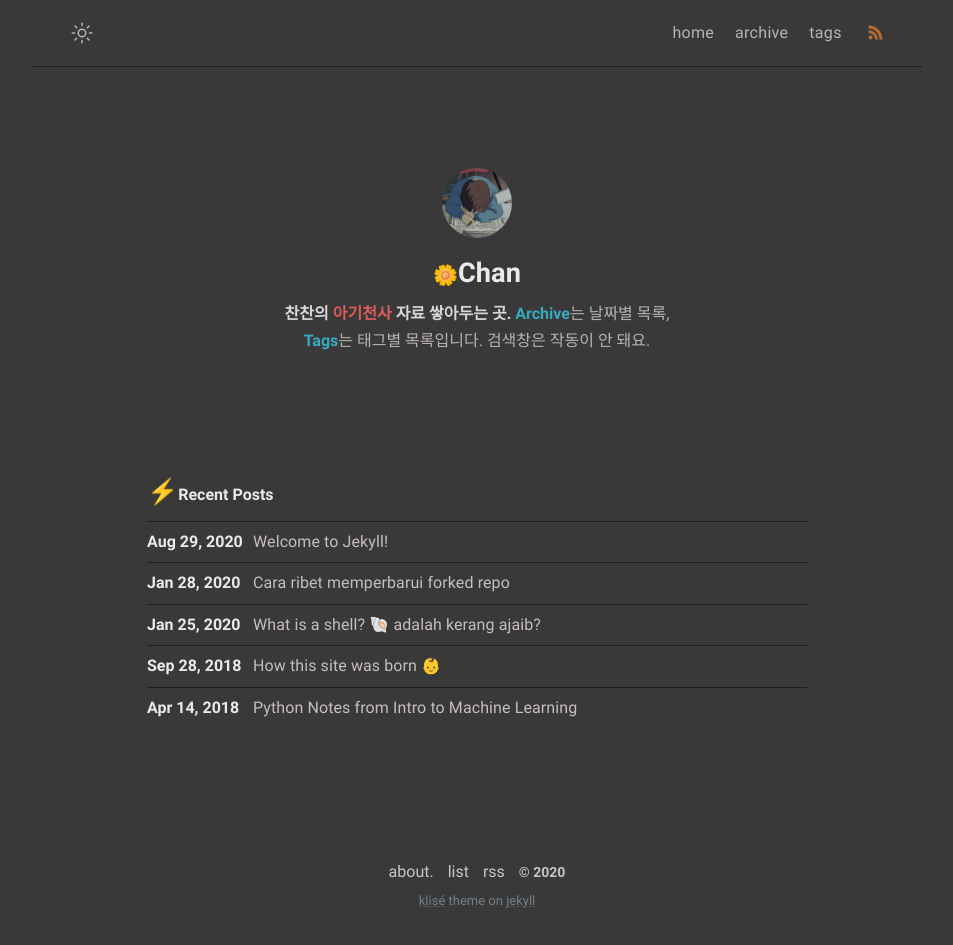
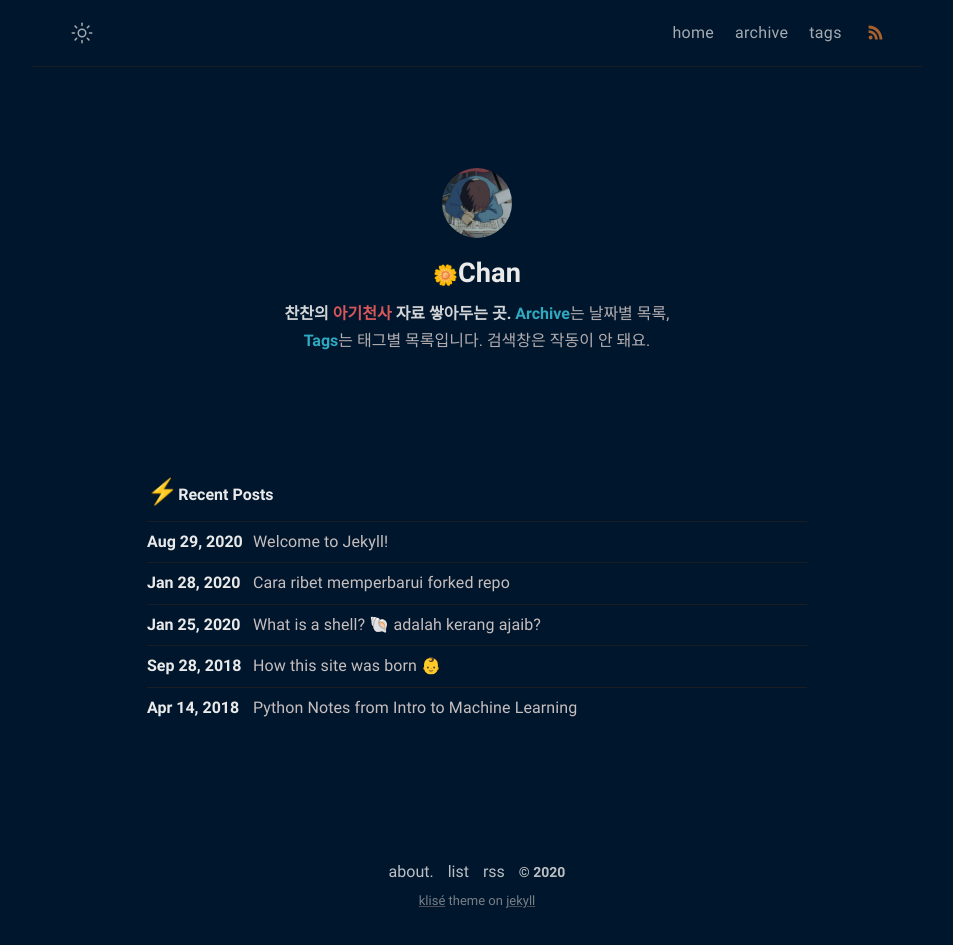
Before and after one commit to iwdstry/yeieje, a Jekyll site: the page built from index.md, in a window 1280 px wide. Shown: the whole page, without its empty margins (163-1116 px from the left). Built offline with Jekyll 4.4.1, drawn with Linux system fonts in a browser that asks for light colours.

Commit message:
Create main.scss
기존 131418

```diff
--- a/_sass/main.scss
+++ b/_sass/main.scss
@@ -28,7 +28,7 @@ $dark-text-base-color: #c7bebe;
 $dark-text-link-blue: #ff5277;
 $dark-text-link-blue-active: #ff2957;
 
-$dark-black: #393939;
+$dark-black: #00162D;
 $dark-white: #eaeaea;
 $dark-light: #1b1d25;
 $dark-smoke: #4a4d56;
```
